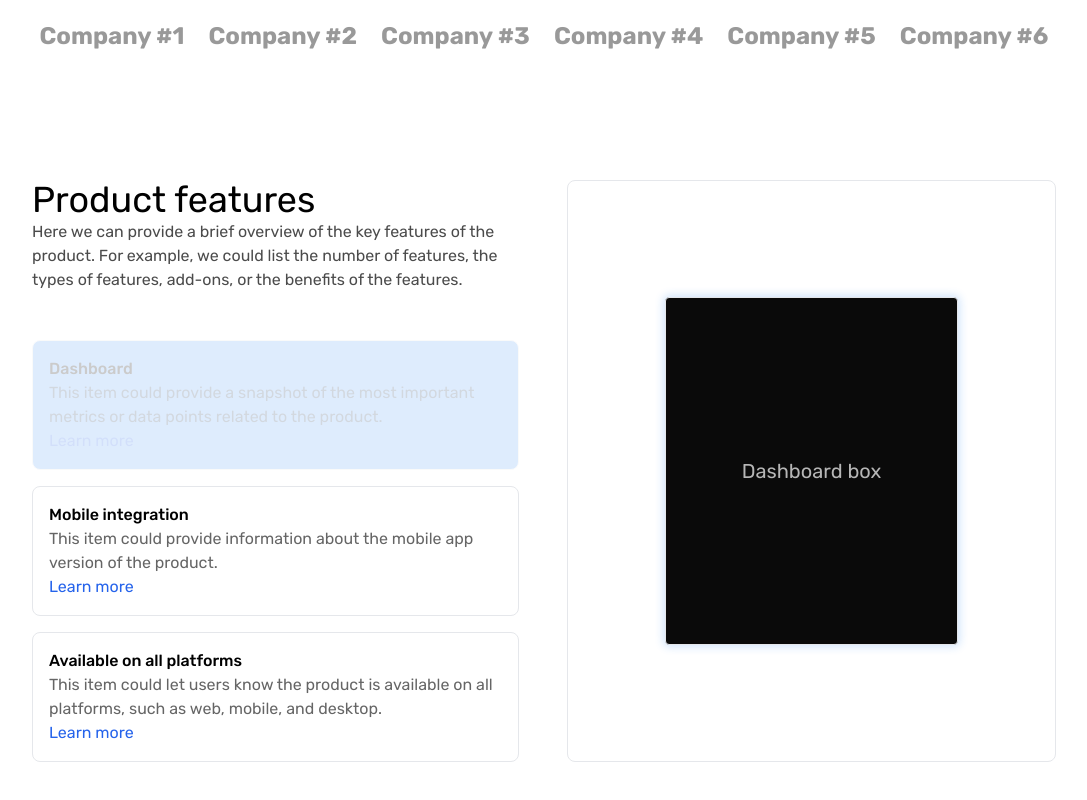
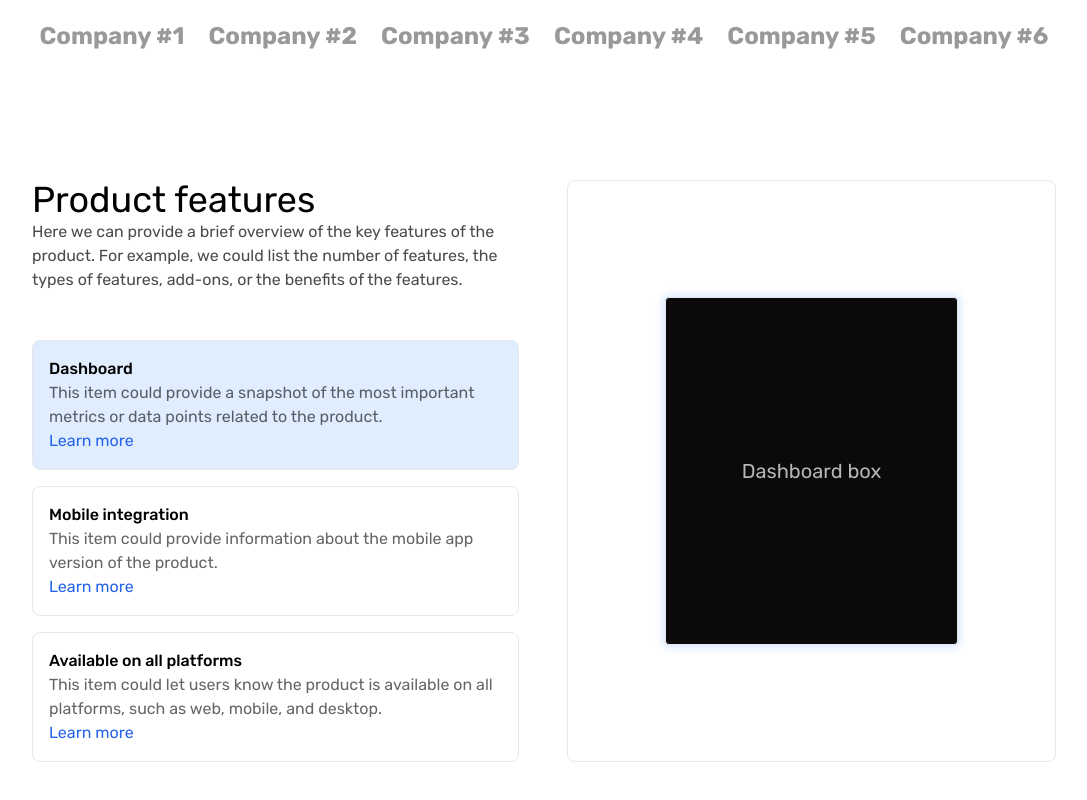
Before and after one commit to blu3IceCube/AI-saas-website, a Next.js app: page / in a window 1280 px wide. Shown: the part 1476-2276 px from the top of the page, without its empty margins (96-1183 px from the left). Built offline with nearby package versions, Linux system fonts and the light colour scheme.

Commit message:
style fix

```diff
--- a/app/components/Features.tsx
+++ b/app/components/Features.tsx
@@ -25,7 +25,7 @@ const Features = () => {
           {data.map((items, index) => (
             <div
               className={`p-4 border rounded-lg ${
-                selectedIndex === index ? "bg-blue-400 opacity-20" : ""
+                selectedIndex === index ? "bg-blue-400/20" : ""
               }`}
               onClick={() => {
                 setSelectedContent(items.content);
```
